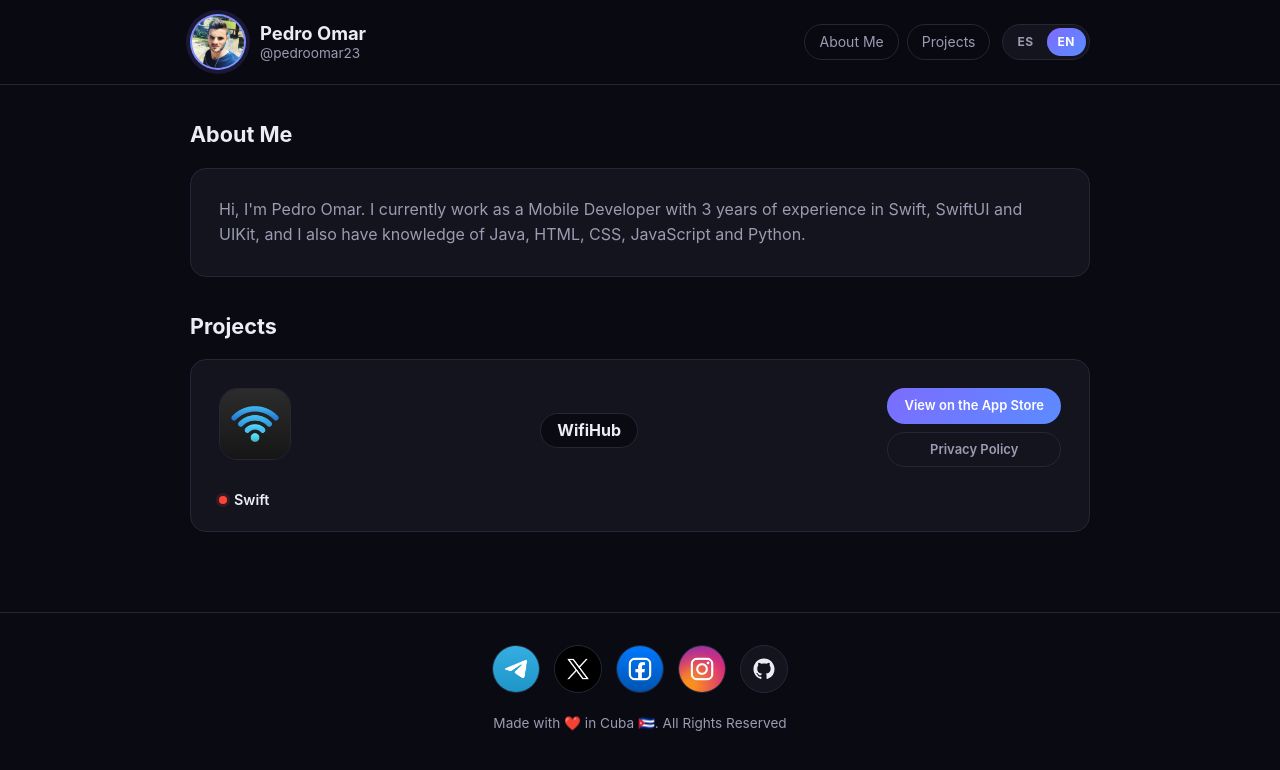
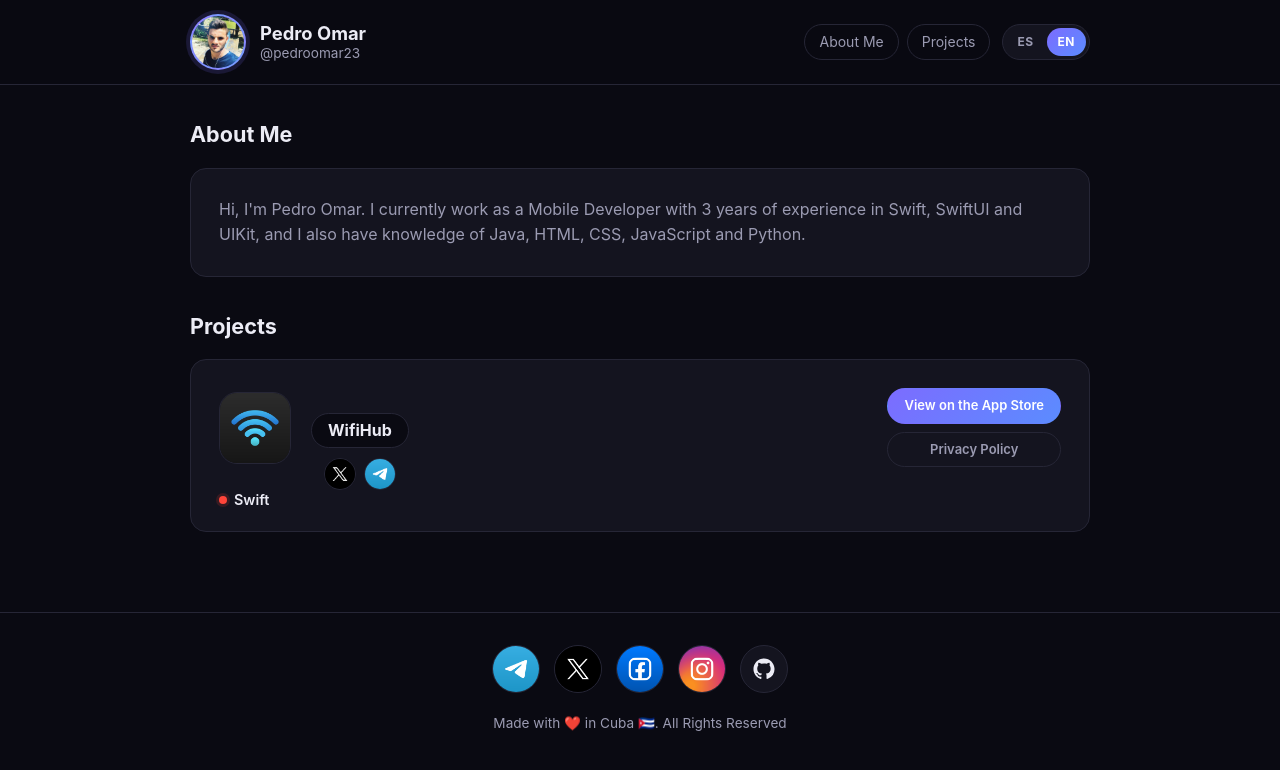
Before and after one commit to pedroomar23/pedroomar23.github.io, a website: page index.html in a window 1280 px wide. Drawn offline with Linux system fonts and the light colour scheme.

Commit message:
feat: center WifiHub button and add project socials
Center the WifiHub button beside the icon, add X and Telegram links below it, and keep the top bar fixed while scrolling.

```diff
--- a/public/styles/styles.css
+++ b/public/styles/styles.css
@@ -46,10 +46,13 @@ a {
 }
 
 /* Header / Profile */
-.site-header {
+#navigation {
     position: sticky;
     top: 0;
     z-index: 100;
+}
+
+.site-header {
     background-color: rgba(10, 10, 18, 0.85);
     backdrop-filter: blur(12px);
     border-bottom: 1px solid var(--border-color);
@@ -204,7 +207,7 @@ a {
 /* Projects */
 .project {
     display: flex;
-    align-items: flex-start;
+    align-items: center;
     gap: 20px;
 }
 
@@ -229,12 +232,48 @@ a {
 }
 
 .project-content {
-    flex: 1;
+    position: relative;
     min-width: 0;
-    align-self: stretch;
+    align-self: center;
+    display: flex;
+    flex-direction: column;
+    align-items: center;
+}
+
+.project-socials {
+    position: absolute;
+    top: 100%;
+    left: 50%;
+    transform: translateX(-50%);
     display: flex;
     align-items: center;
-    justify-content: center;
+    gap: 8px;
+    margin-top: 10px;
+}
+
+.project-social {
+    width: 32px;
+    height: 32px;
+    display: grid;
+    place-items: center;
+    overflow: hidden;
+    border-radius: 50%;
+    border: 1px solid var(--border-color);
+    background-color: var(--surface-color);
+    transition: transform 0.15s ease, border-color 0.15s ease;
+}
+
+.project-social:hover,
+.project-social:focus-visible {
+    transform: translateY(-2px);
+    border-color: var(--primary-color);
+}
+
+.project-social img {
+    width: 100%;
+    height: 100%;
+    display: block;
+    object-fit: cover;
 }
 
 .project-title {
@@ -520,6 +559,17 @@ a {
 
     .project {
         flex-direction: column;
+        align-items: flex-start;
+    }
+
+    .project-content {
+        position: static;
+        align-self: stretch;
+    }
+
+    .project-socials {
+        position: static;
+        transform: none;
     }
 
     .project-actions {
--- a/src/scripts/wifihub.js
+++ b/src/scripts/wifihub.js
@@ -36,6 +36,29 @@
                   ${i18n.t("projects.name")}
                 </a>
               </h1>
+              <div class="project-socials">
+                <a
+                  class="project-social"
+                  href="https://x.com/wifihub"
+                  target="_blank"
+                  rel="noopener noreferrer"
+                  aria-label="X"
+                >
+                  <img src="/public/assets/icons/icon-2.png" alt="X" />
+                </a>
+                <a
+                  class="project-social"
+                  href="https://t.me/pedroomar23"
+                  target="_blank"
+                  rel="noopener noreferrer"
+                  aria-label="Telegram"
+                >
+                  <img
+                    src="/public/assets/icons/icon-1.png"
+                    alt="Telegram"
+                  />
+                </a>
+              </div>
             </div>
             <div class="project-actions">
               <a
```
